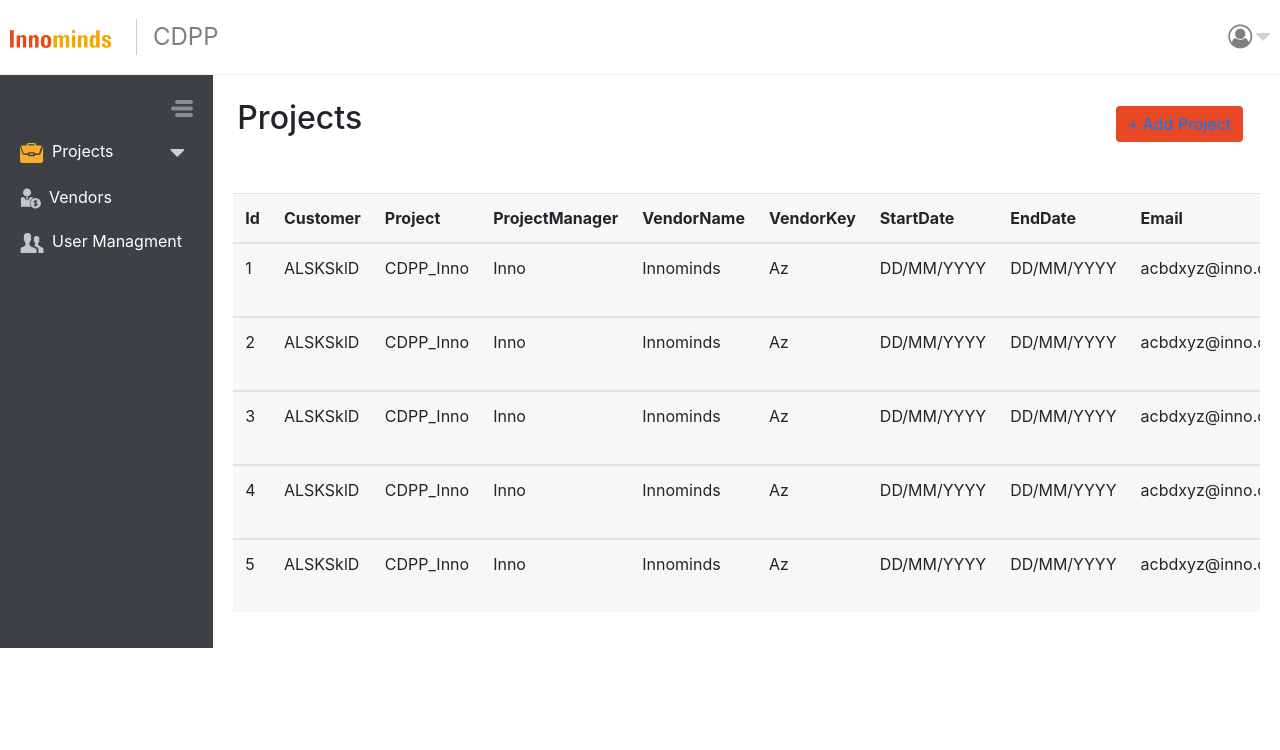
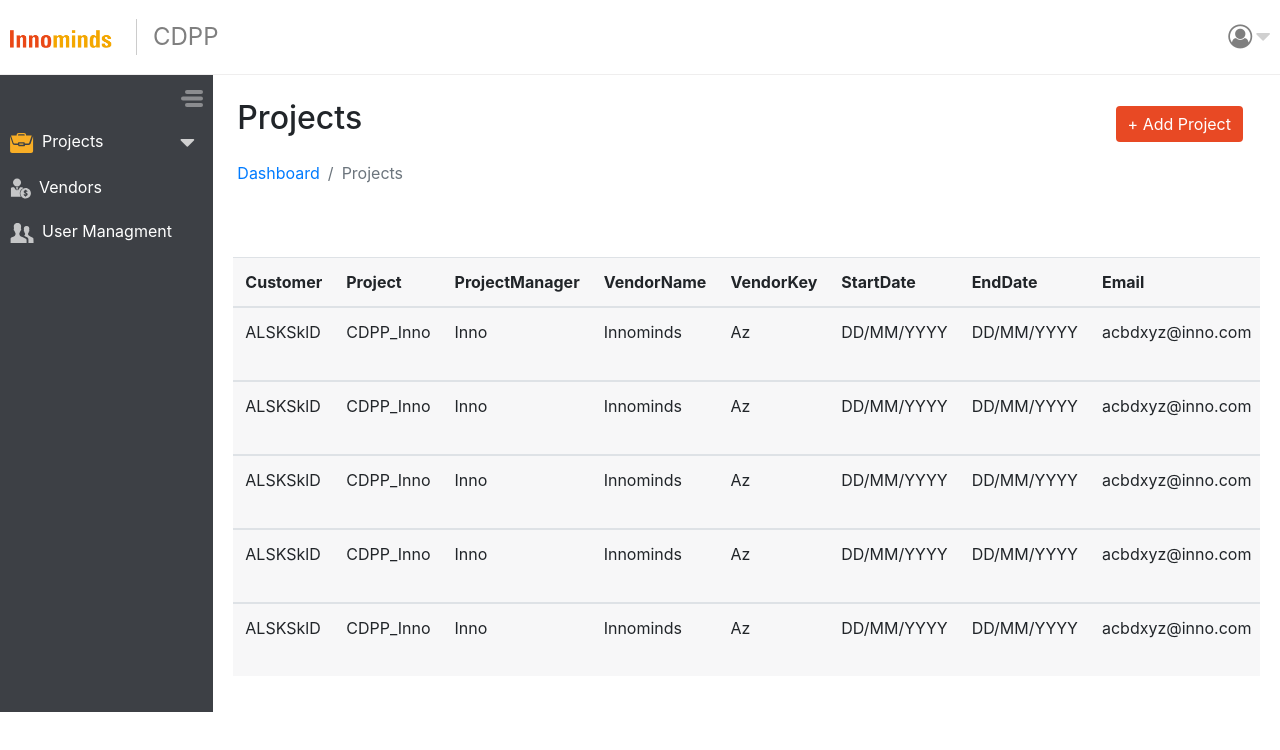
Before and after one commit to venkatUppuv/CDPP, a React (Create React App) app: page /home in a window 1280 px wide. Shown: the top 750 px of the page. Built offline with nearby package versions, Linux system fonts and the light colour scheme.

Commit message:
bread crumbs

```diff
--- a/src/components/AddProject/AddProject.js
+++ b/src/components/AddProject/AddProject.js
@@ -1,5 +1,5 @@
 import React, { Component } from 'react'
-import { Button } from 'reactstrap';
+import { Button, Breadcrumb, BreadcrumbItem } from 'reactstrap';
 import './AddProject.scss';
 
 
@@ -8,7 +8,12 @@ export default class AddProject extends Component {
         return (
             <div className='Projects'>
                 <div><h2>{this.props.title}</h2></div>
-                <div className='btn'><Button color="primary border-0" style={{background:'#E84924'}}><a href="/addproject">+ Add Project</a></Button></div>
+                <div className='btn'><Button color="primary border-0" style={{background:'#E84924'}}><a href="/addproject" color=
+                'light'>+ Add Project</a></Button></div>
+                <Breadcrumb>
+                    <BreadcrumbItem><a href="#">Dashboard</a></BreadcrumbItem>
+                    <BreadcrumbItem active>Projects</BreadcrumbItem>
+                </Breadcrumb>
             </div>
         )
     }
--- a/src/components/AddProject/AddProject.scss
+++ b/src/components/AddProject/AddProject.scss
@@ -1,10 +1,18 @@
 .Projects{
     display: grid;
-    grid-gap: 20px;
     grid-template-columns: auto auto;
     padding: 1.5rem;
+    .btn{
+      text-align: end;
+        a{
+          color: white;
+          &:hover{
+            text-decoration: none;
+          }
+        }
+    }
+      .breadcrumb{
+        background-color: transparent !important;
+        padding-left:0;
+      }
   }
-
-  .Projects .btn{
-    text-align: end;
-  }
--- a/src/components/Grid/Grid.js
+++ b/src/components/Grid/Grid.js
@@ -9,7 +9,7 @@ export default class GridComp extends Component {
         this.state = {
             data: [
                 {
-                    "Id": 1,
+
                     "Customer": 'ALSKSklD',
                     "Project": 'CDPP_Inno',
                     "ProjectManager": "Inno",
@@ -22,7 +22,6 @@ export default class GridComp extends Component {
 
                 },
                 {
-                    "Id": 2,
                     "Customer": 'ALSKSklD',
                     "Project": 'CDPP_Inno',
                     "ProjectManager": "Inno",
@@ -35,7 +34,6 @@ export default class GridComp extends Component {
 
                 },
                 {
-                    "Id": 3,
                     "Customer": 'ALSKSklD',
                     "Project": 'CDPP_Inno',
                     "ProjectManager": "Inno",
@@ -48,7 +46,6 @@ export default class GridComp extends Component {
 
                 },
                 {
-                    "Id": 4,
                     "Customer": 'ALSKSklD',
                     "Project": 'CDPP_Inno',
                     "ProjectManager": "Inno",
@@ -61,7 +58,6 @@ export default class GridComp extends Component {
 
                 },
                 {
-                    "Id": 5,
                     "Customer": 'ALSKSklD',
                     "Project": 'CDPP_Inno',
                     "ProjectManager": "Inno",
--- a/src/components/Home/Home.scss
+++ b/src/components/Home/Home.scss
@@ -34,15 +34,7 @@
   .fa-caret-down{
     color: #D0D0D0;
   }
-
-  .Toggle{
-    grid-area: SideMenu;
-    background-color: #2b2929;
-    overflow: auto;
-    width: 50px;
-    transition: all 1s;
-  }
-  .footer{
+   .footer{
     grid-area: footer;
     /* background-color: brown;  */
 
--- a/src/components/Shared/SideNav/SideNav.js
+++ b/src/components/Shared/SideNav/SideNav.js
@@ -28,6 +28,7 @@ export default class SideNav extends Component {
             isOpen: true,
             toggle:true,
             subtitle:"Projects"
+
         }
     }
 
@@ -38,20 +39,22 @@ export default class SideNav extends Component {
 
     }
 
-
     onToggle = ()=>{
         console.log('called..')
-        this.setState({toggle:!this.state.toggle
+        this.setState({
+            toggle : !this.state.toggle
         })
     }
+
+
 
     render() {
         const { match } = this.props
         return (
            <div  className={this.state.toggle ? "SideMenu":"Toggle"}>
-            <div className='SideNav'  onToggle = {this.onToggle} toggle={this.state.toggle}>
-                <div className='Hamburg ' onClick={this.props.toggleProps}>
-                    <img src={hamburger}/>
+            <div className='SideNav'   toggle={this.state.toggle}>
+                <div className='Hamburg ' onClick={this.onToggle}>
+                    <img src={hamburger}/>{this.state.toggle}
                 </div>
                 <div className="linkItem">
                     <Link to='/home/projects'>
--- a/src/components/Shared/SideNav/SideNav.scss
+++ b/src/components/Shared/SideNav/SideNav.scss
@@ -1,18 +1,20 @@
-.SideMenu, .Toggle{
+.SideMenu{
     grid-area: SideMenu;
     background-color: #3D4045;
     overflow: auto;
     transition: all 0.3s;
     height:100%;
+    width:100%;
     .SideNav{
         color: var(--fontColor);
         display: grid;
         grid-template-rows: auto auto auto;
-        grid-gap: 20px;
-        padding: 20px;
+        div{
+            padding: 10px;
+        }
         a{
             text-decoration: none;
-            color: var(--fontColor);
+            color: white;
         }
         .Hamburg{
             text-align: end;
@@ -21,10 +23,28 @@
     }
 }
 div.Toggle{
+    grid-area: SideMenu;
+    background-color: #2b2929;
+    overflow: auto;
+    height:100%;
+    width: 50px;
+    transition: all 1s;
+    .SideMenu{
+        width: 20%;
+    }
     .SideNav{
         padding:20px 10px;
         div.Hamburg{
             text-align: left;
+            padding-bottom:20px;
+        }
+        a{
+            span{
+                visibility: hidden;
+            }
+        }
+        .navbar-toggler{
+            display: none;
         }
     }
 
```
